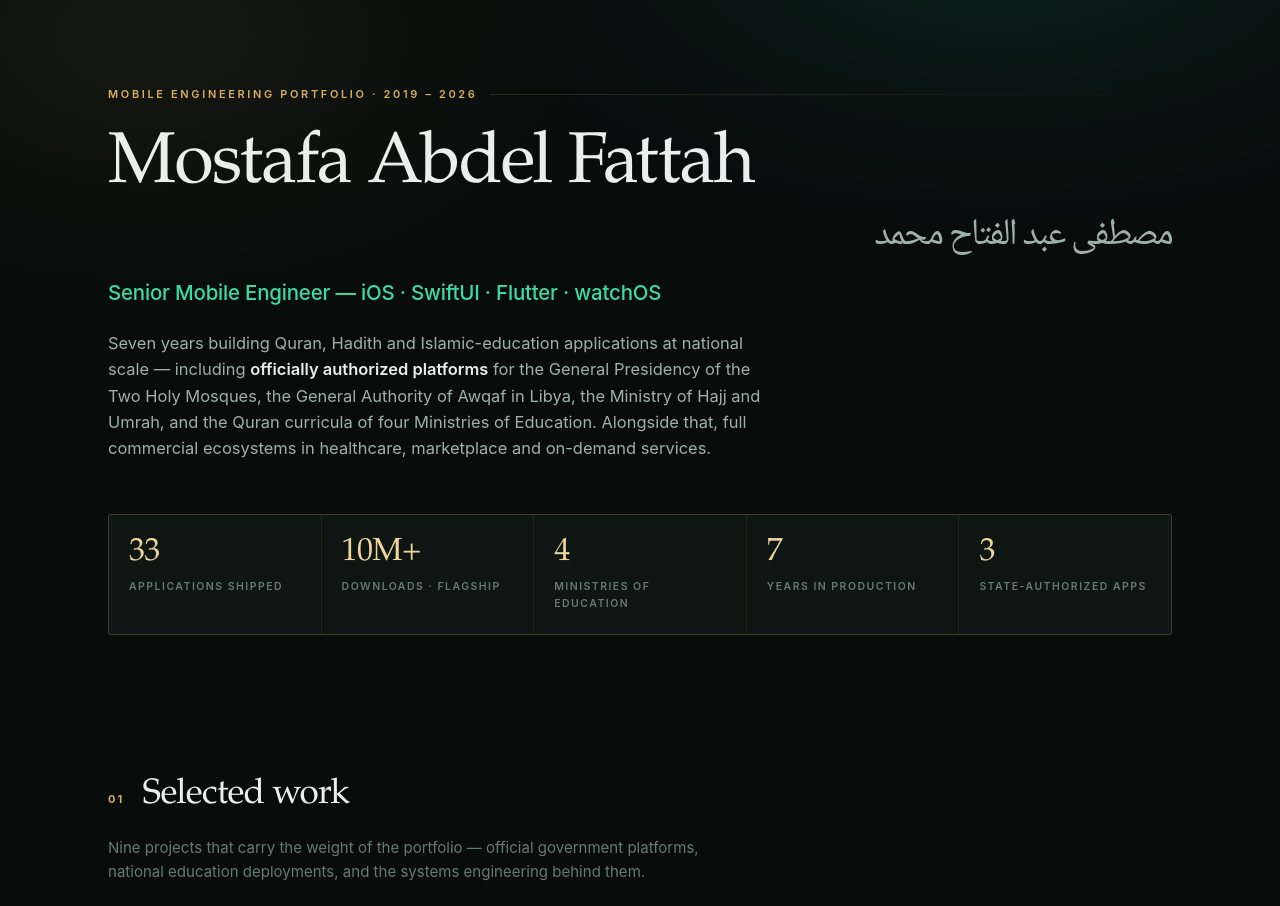
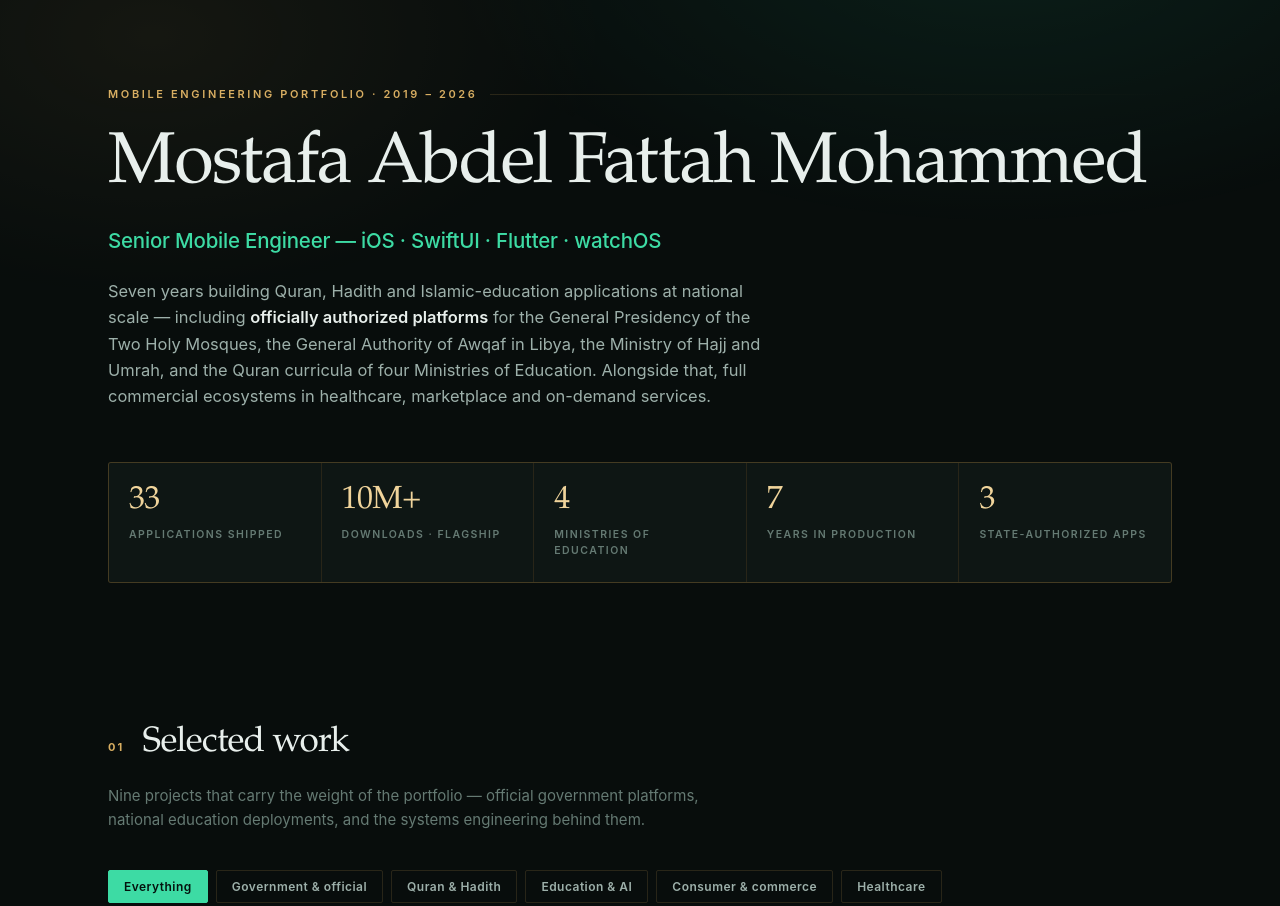
Before and after one commit to MostafaAbdElFatah/MostafaAbdElFatah.github.io, a plain HTML site: page index.html in a window 1280 px wide. Shown: the top 906 px of the page. Drawn offline with Linux system fonts and the light colour scheme.

Commit message:
Update index.html

```diff
--- a/index.html
+++ b/index.html
@@ -150,7 +150,7 @@
   <!-- HERO -->
   <header class="hero">
     <div class="eyebrow">Mobile Engineering Portfolio · 2019 – 2026</div>
-    <h1>Mostafa Abdel Fattah<span class="ar">مصطفى عبد الفتاح محمد</span></h1>
+    <h1>Mostafa Abdel Fattah Mohammed</h1>
     <p class="role">Senior Mobile Engineer — iOS · SwiftUI · Flutter · watchOS</p>
     <p class="lede">Seven years building Quran, Hadith and Islamic-education applications at national scale — including
       <strong>officially authorized platforms</strong> for the General Presidency of the Two Holy Mosques, the General
```
